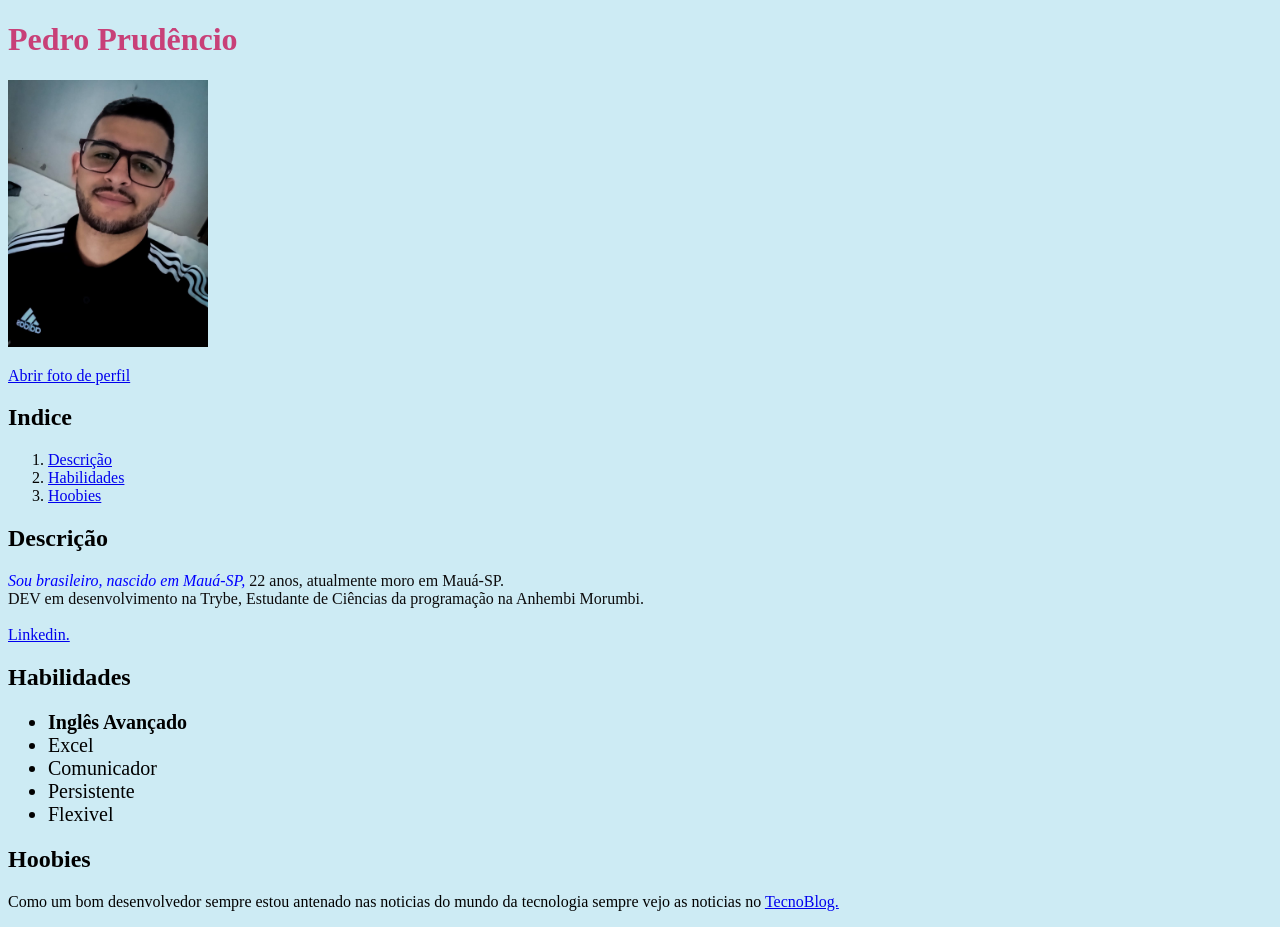
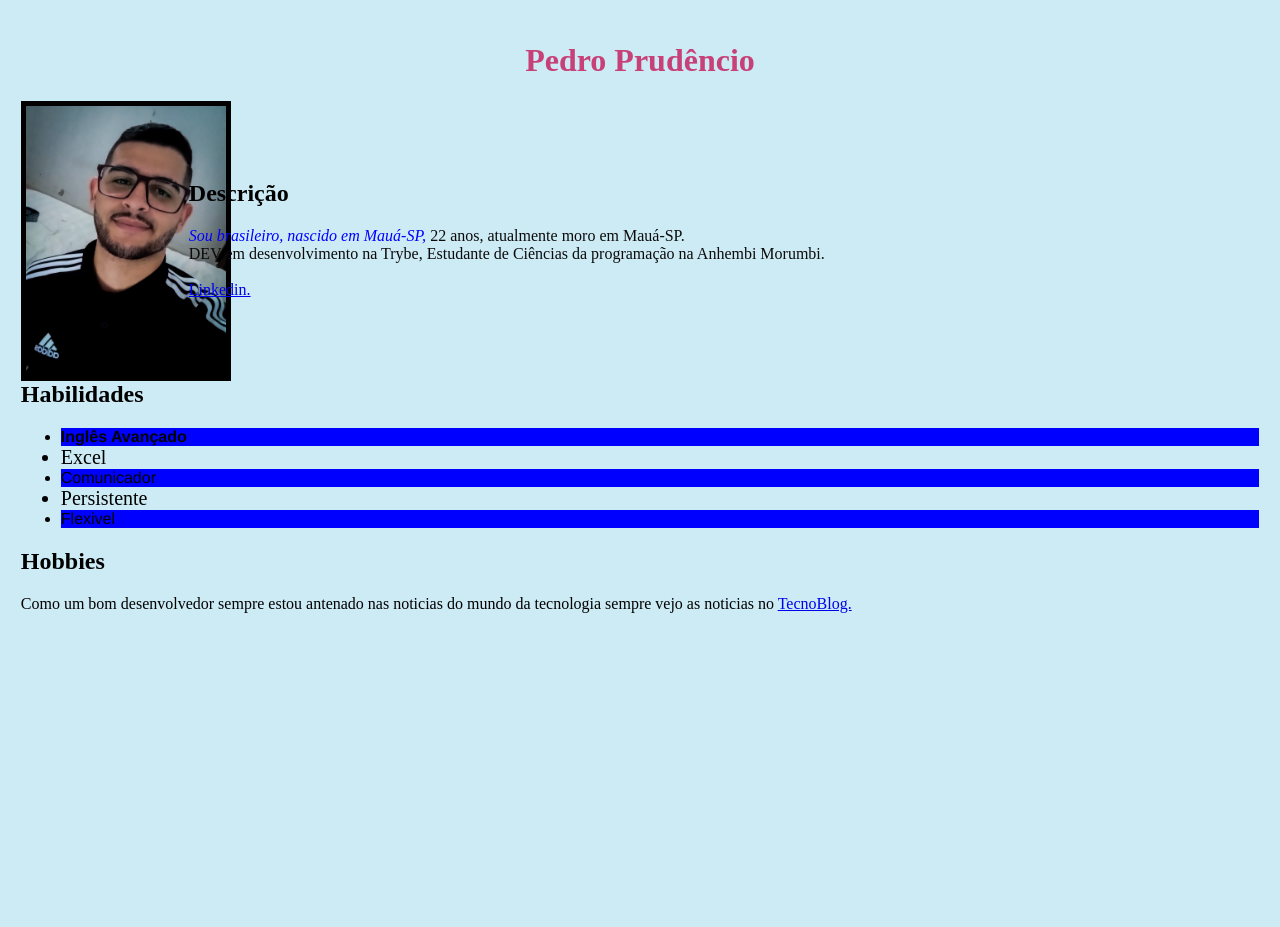
Before and after one commit to pedroprudencio/pedroprudencio.github.io, a plain HTML site: page index.html in a window 1280 px wide. After the commit the page ends 800 px from the top, so only its background shows below. Drawn offline with Linux system fonts and the light colour scheme.

Commit message:
colocado descrição ao lado da foto, estilo nas habilidades, bordas na foto, e divs em todas as seçoes do portifolio

```diff
--- a/index.html
+++ b/index.html
@@ -3,57 +3,31 @@
     <head>
         <meta charset="UTF-8">
         <title>Meu Portifolio</title>
+        <link rel="stylesheet" href="style.css"/>
     </head>
-    <style>
-        body{
-            background-color: #cdebf4ff;
-        }
-        h1{
-            color: #c84078ff;
-        }
-        #description{
-            color: rgb(12, 11, 12);
-        }
-        #nacionalidade{
-            color: blue;
-        }
-        .list{
-            font-size: 20px;
-        }
-
-    </style>
     <body>
-        <h1>Pedro Prudêncio</h1>
-        <img src="pedro.jpeg" alt="Foto do pedro com uma camisa preta e oculos" width="200px">
-        <p><a href="pedro.jpeg">Abrir foto de perfil</a></p>
-        <h2>Indice</h2>
-        <p>
-            <ol>
-                <li><a href="#Descrição">Descrição</a></li>
-                <li><a href="#Habilidades">Habilidades</a></li>
-                <li><a href="#Hoobies">Hoobies</a></li>
-            </ol>
-        </p>
-        <h2 id="Descrição">Descrição</h2>
+        <div id="nome"><h1>Pedro Prudêncio</h1></div>
+        <div class="foto"><img src="pedro.jpeg" alt="Foto do pedro com uma camisa preta e oculos" width="200px"></div>
+        <div class="descrição"><h2 id="Descrição">Descrição</h2>
         <p id="description">
         <em id="nacionalidade">Sou brasileiro, nascido em Mauá-SP,</em> 22 anos, atualmente moro em Mauá-SP.</em>
             <br>DEV em desenvolvimento na Trybe, Estudante de Ciências da programação na Anhembi Morumbi.
             <br><br><a href="https://www.linkedin.com/in/pedrohprudencio/" target="_blank">Linkedin.</a>
-
-        </p>
+        </p></div>
+        <div class="indice">
             <h2 id="Habilidades">Habilidades</h2>
             <ul>
-            <li class="list"><strong>Inglês Avançado</strong></li>
+                <li class="impar"><strong>Inglês Avançado</strong></li>
                 <li class="list">Excel</li>
-            <li class="list">Comunicador</li>
+                <li class="impar">Comunicador</li>
                 <li class="list">Persistente</li>
-            <li class="list">Flexivel</li>
+                <li class="impar">Flexivel</li>
             </ul>
-        <h2 id="Hoobies">Hoobies</h2>
+            <h2 id="Hoobies">Hobbies</h2>
             <p>
                 Como um bom desenvolvedor sempre estou antenado nas noticias do mundo da tecnologia
                 sempre vejo as noticias no <a href="https://tecnoblog.net/" target="_blank">TecnoBlog.</a>
             </p>
-
+        </div>
     </body>
 </html>
--- /dev/null
+++ b/style.css
@@ -0,0 +1,45 @@
+body{
+    background-color: #cdebf4ff;
+    padding: 1%;
+}
+h1{
+    color: #c84078ff;
+}
+#description{
+    color: rgb(12, 11, 12);
+}
+#nacionalidade{
+    color: blue;
+}
+.list {
+    font-size: 20px;
+}
+.impar{
+    background-color: blue;
+    font-family: 'Franklin Gothic Medium', 'Arial Narrow', Arial, sans-serif;
+}
+
+#nome {
+    text-align: center;
+}
+
+.foto {
+    float: left;
+    width: 200px;
+    padding: 5px;
+    background-color: black;
+}
+
+.descrição {
+    margin-left: 20px;
+    margin-right: 20px;
+    position: absolute;
+    right: 34%;
+    top: 20%;
+}
+#habilidades{
+    margin: 10%;
+}
+.indice {
+    clear: both;
+}
```
Lines whose indentation alone changed are shown as unchanged.
